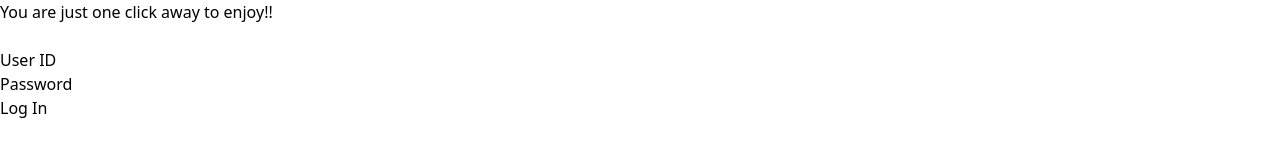
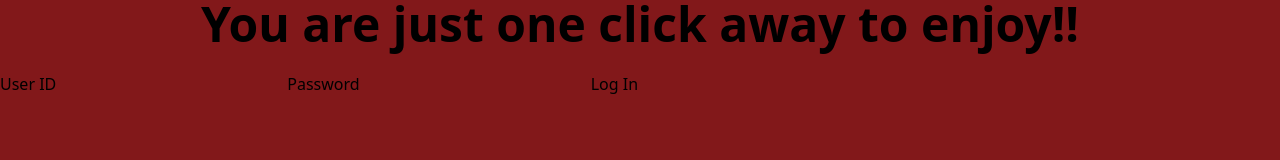
Before and after one commit to madhavmishra09/Gaming-Galactica, a website: page Login/index.html in a window 1280 px wide. Drawn offline with Linux system fonts and the light colour scheme.

Commit message:
Styling in progress

```diff
--- a/Login/index.html
+++ b/Login/index.html
@@ -7,9 +7,9 @@
     <link rel="shortcut icon" href="images/joystick.png" type="image/x-icon">
     <title>Gaming Galactica</title>
 </head>
-<body>
-    <h1 class="font-sans font-bold text-5xl">You are just one click away to enjoy!!</h1><br>
-    <form action="">
+<body class="bg-red-900">
+    <h1 class="font-sans font-bold text-5xl text-center">You are just one click away to enjoy!!</h1><br>
+    <form action="" class="flex items-center">
         <label for="userID">User ID</label>
         <input type="text" id="userID" required><br>
         <label for="pass">Password</label>
--- a/Login/src/input.css
+++ b/Login/src/input.css
@@ -2,3 +2,4 @@
 @tailwind base;
 @tailwind components;
 @tailwind utilities;
+/*npx @tailwindcss/cli -i ./src/input.css -o ./src/output.css --watch*/
```
Also changed, not shown: Login/src/output.css.
